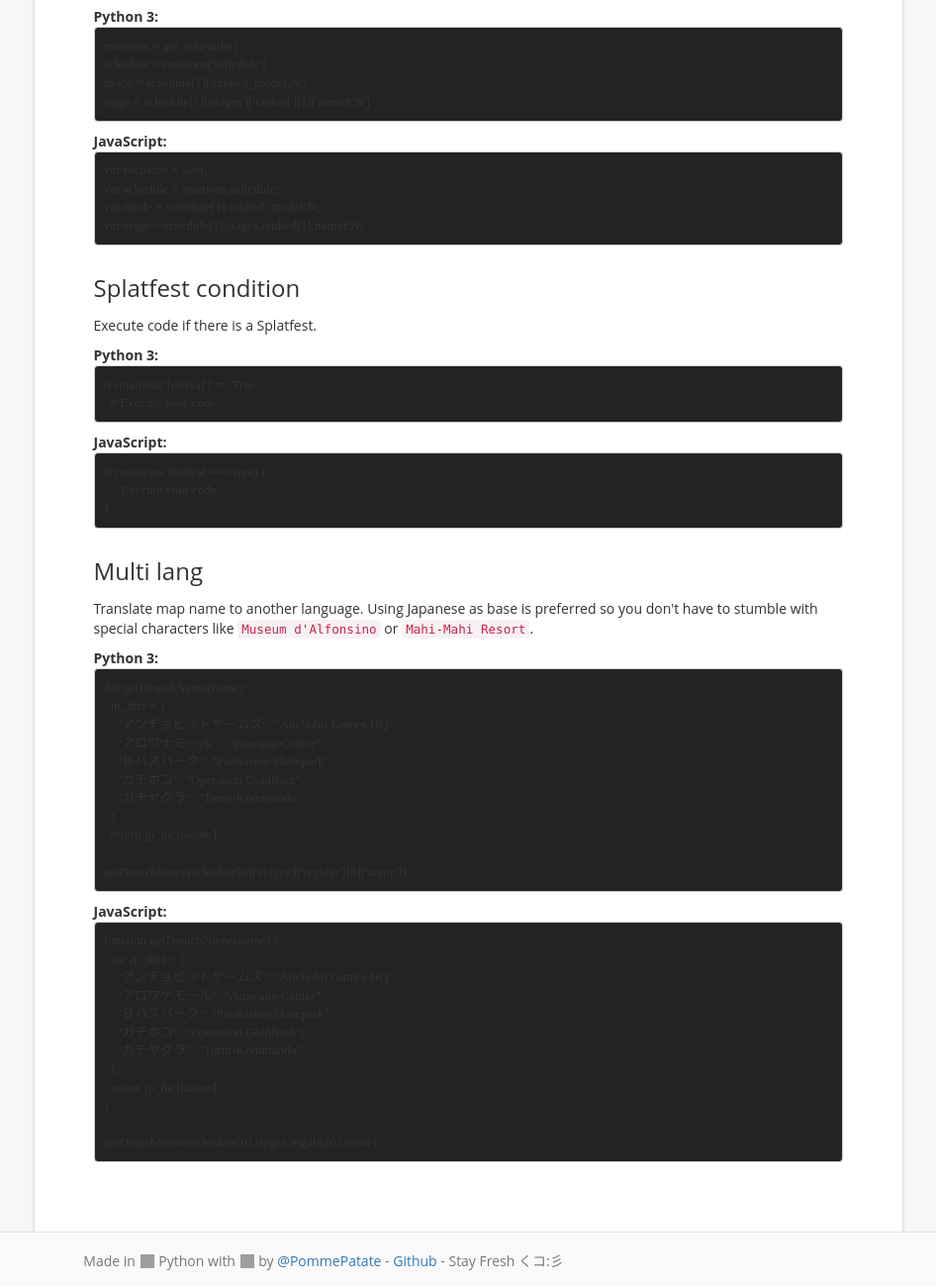
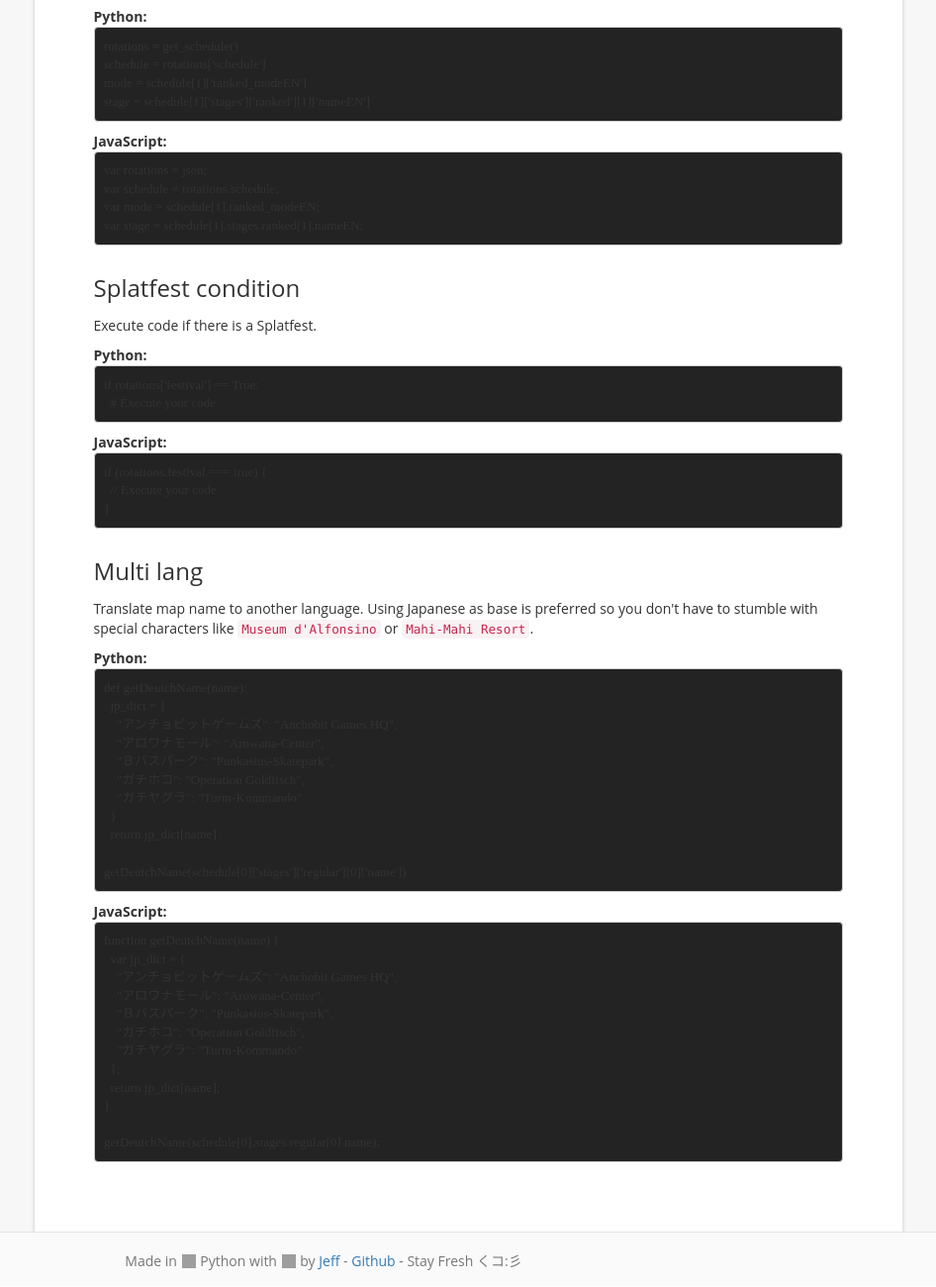
Before and after one commit to jfgoncalves/Splat-API, a plain HTML site: page docs/index.html in a window 1280 px wide. Shown: the part 5585-6885 px from the top of the page at 99% size, without its empty margins (313-1259 px from the left). Drawn offline with nearby package versions, Linux system fonts and the light colour scheme; grey boxes are pictures that could not be loaded; a script that the page names is missing; a web font is replaced by a local one.

Commit message:
Update doc

```diff
--- a/docs/index.html
+++ b/docs/index.html
@@ -356,7 +356,7 @@ schedule
                 <a href="#call" name="call" class="anchor glyphicon glyphicon-link"></a>
               </h3>
               <p>Here are different ways to call the JSON.</p>
-              <strong>Python 3 (Requests):</strong>
+              <strong>Python (Requests):</strong>
               <pre><code class="lang-python">def get_schedule():
   response = requests.get('http://splatapi.ovh/schedule_xyz.json')
   data = response.json()
@@ -392,7 +392,7 @@ get_schedule();
                 <a href="#get" name="get" class="anchor glyphicon glyphicon-link"></a>
               </h3>
               <p>Let's try to get the ranked mode of the 2<sup>nd</sup> rotation and the name of the its stage in ranked :</p>
-              <strong>Python 3:</strong>
+              <strong>Python:</strong>
               <pre><code class="lang-python">rotations = get_schedule()
 schedule = rotations['schedule']
 mode = schedule[1]['ranked_modeEN']
@@ -408,7 +408,7 @@ var stage = schedule[1].stages.ranked[1].nameEN;</code></pre>
                 <a href="#if" name="if" class="anchor glyphicon glyphicon-link"></a>
               </h3>
               <p>Execute code if there is a Splatfest.</p>
-              <strong>Python 3:</strong>
+              <strong>Python:</strong>
               <pre><code class="lang-python">if rotations['festival'] == True:
   # Execute your code
 </code></pre>
@@ -422,7 +422,7 @@ var stage = schedule[1].stages.ranked[1].nameEN;</code></pre>
                 <a href="#i18n" name="i18n" class="anchor glyphicon glyphicon-link"></a>
               </h3>
               <p>Translate map name to another language. Using Japanese as base is preferred so you don't have to stumble with special characters like <code>Museum d'Alfonsino</code> or <code>Mahi-Mahi Resort</code>.</p>
-              <strong>Python 3:</strong>
+              <strong>Python:</strong>
               <pre><code class="lang-python">def getDeutchName(name):
   jp_dict = {
     "アンチョビットゲームズ": "Anchobit Games HQ",
@@ -454,7 +454,7 @@ getDeutchName(schedule[0].stages.regular[0].name);</code></pre>
     </div>
     <footer>
       <div class="container">
-        Made in <i class="twa twa-snake"></i> Python with <i class="twa twa-heart"></i> by <a href="https://twitter.com/PommePatate" target="_blank">@PommePatate</a> - <a href="https://github.com/jfgoncalves/splat-API" target="_blank">Github</a> - Stay Fresh くコ:彡
+        Made in <i class="twa twa-snake"></i> Python with <i class="twa twa-heart"></i> by <a href="https://twitter.com/PommePatate" target="_blank">Jeff</a> - <a href="https://github.com/jfgoncalves/splat-API" target="_blank">Github</a> - Stay Fresh くコ:彡
       </div>
     </footer>
     <script src="https://ajax.googleapis.com/ajax/libs/jquery/1.11.1/jquery.min.js"></script>
```
